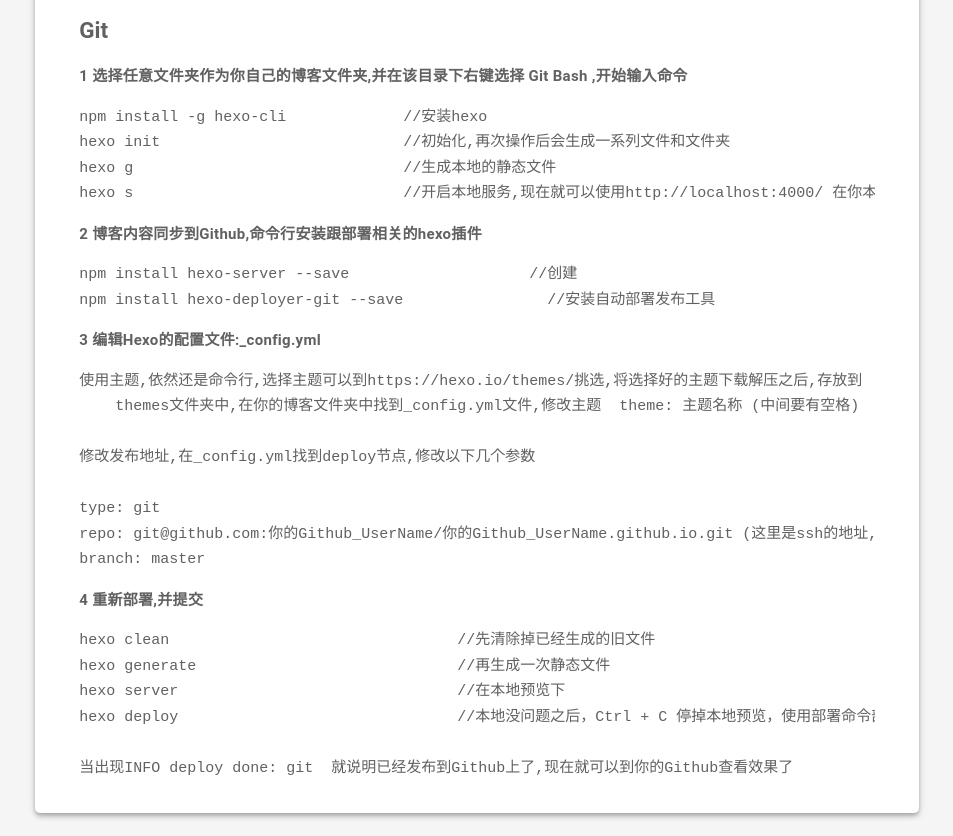
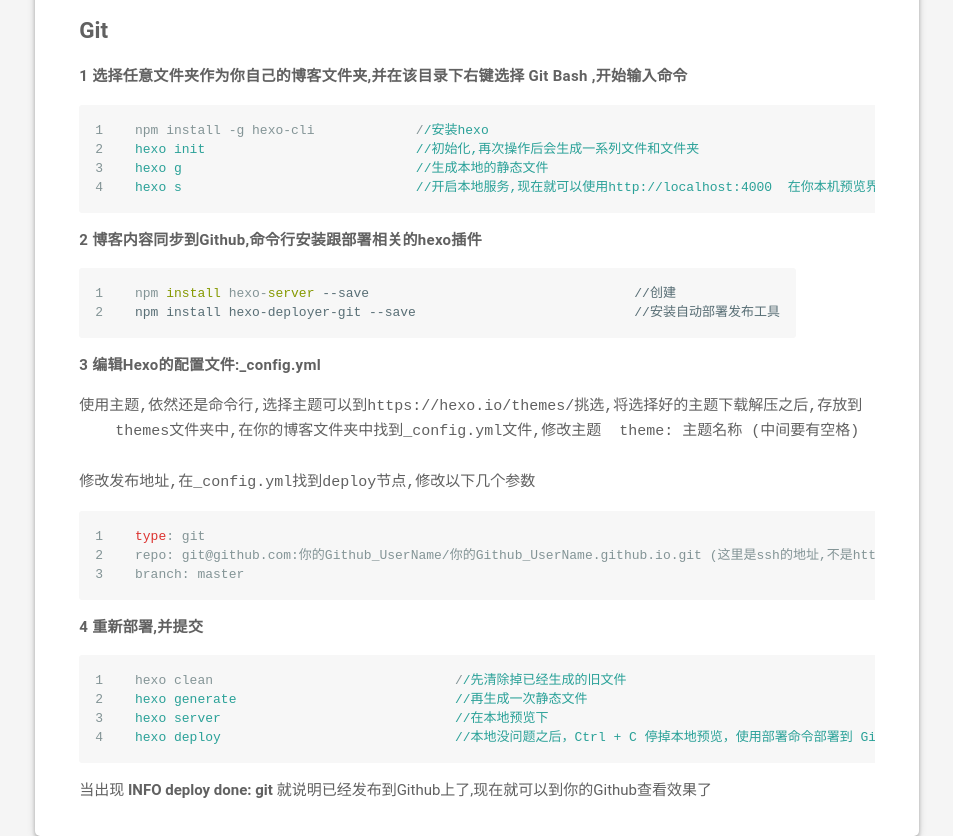
Before and after one commit to liuhuyun/liuhuyun.github.io, a plain HTML site: page 2017/02/10/Hexo博客简单搭建/index.html in a window 1280 px wide. Shown: the part 960-1796 px from the top of the page, without its empty margins (163-1116 px from the left). Drawn offline with Linux system fonts and the light colour scheme.

Commit message:
Site updated: 2017-02-13 09:27:24

```diff
--- a/2017/02/10/Hexo博客简单搭建/index.html
+++ b/2017/02/10/Hexo博客简单搭建/index.html
@@ -379,27 +379,16 @@
 <li>在你的github的settings中找到SSH and GPG keys ,选择New SSH key,</li>
 <li>把生成的is_rsa.pub文件中的全部内容拷贝到key中.</li>
 </ul>
-<h3 id="Git"><a href="#Git" class="headerlink" title="Git"></a>Git</h3><h5 id="1-选择任意文件夹作为你自己的博客文件夹-并在该目录下右键选择-Git-Bash-开始输入命令"><a href="#1-选择任意文件夹作为你自己的博客文件夹-并在该目录下右键选择-Git-Bash-开始输入命令" class="headerlink" title="1 选择任意文件夹作为你自己的博客文件夹,并在该目录下右键选择 Git Bash ,开始输入命令"></a>1 选择任意文件夹作为你自己的博客文件夹,并在该目录下右键选择 Git Bash ,开始输入命令</h5><pre><code>npm install -g hexo-cli             //安装hexo
-hexo init                           //初始化,再次操作后会生成一系列文件和文件夹
-hexo g                              //生成本地的静态文件
-hexo s                              //开启本地服务,现在就可以使用http://localhost:4000/ 在你本机预览界面
-</code></pre><h5 id="2-博客内容同步到Github-命令行安装跟部署相关的hexo插件"><a href="#2-博客内容同步到Github-命令行安装跟部署相关的hexo插件" class="headerlink" title="2 博客内容同步到Github,命令行安装跟部署相关的hexo插件"></a>2 博客内容同步到Github,命令行安装跟部署相关的hexo插件</h5><pre><code>npm install hexo-server --save                    //创建
-npm install hexo-deployer-git --save                //安装自动部署发布工具
-</code></pre><h5 id="3-编辑Hexo的配置文件-config-yml"><a href="#3-编辑Hexo的配置文件-config-yml" class="headerlink" title="3 编辑Hexo的配置文件:_config.yml"></a>3 编辑Hexo的配置文件:_config.yml</h5><pre><code>使用主题,依然还是命令行,选择主题可以到https://hexo.io/themes/挑选,将选择好的主题下载解压之后,存放到
+<h3 id="Git"><a href="#Git" class="headerlink" title="Git"></a>Git</h3><h5 id="1-选择任意文件夹作为你自己的博客文件夹-并在该目录下右键选择-Git-Bash-开始输入命令"><a href="#1-选择任意文件夹作为你自己的博客文件夹-并在该目录下右键选择-Git-Bash-开始输入命令" class="headerlink" title="1 选择任意文件夹作为你自己的博客文件夹,并在该目录下右键选择 Git Bash ,开始输入命令"></a>1 选择任意文件夹作为你自己的博客文件夹,并在该目录下右键选择 Git Bash ,开始输入命令</h5><figure class="highlight plain"><table><tr><td class="gutter"><pre><div class="line">1</div><div class="line">2</div><div class="line">3</div><div class="line">4</div></pre></td><td class="code"><pre><div class="line">npm install -g hexo-cli             //安装hexo</div><div class="line">hexo init                           //初始化,再次操作后会生成一系列文件和文件夹</div><div class="line">hexo g                              //生成本地的静态文件</div><div class="line">hexo s                              //开启本地服务,现在就可以使用http://localhost:4000  在你本机预览界面</div></pre></td></tr></table></figure>
+<h5 id="2-博客内容同步到Github-命令行安装跟部署相关的hexo插件"><a href="#2-博客内容同步到Github-命令行安装跟部署相关的hexo插件" class="headerlink" title="2 博客内容同步到Github,命令行安装跟部署相关的hexo插件"></a>2 博客内容同步到Github,命令行安装跟部署相关的hexo插件</h5><figure class="highlight plain"><table><tr><td class="gutter"><pre><div class="line">1</div><div class="line">2</div></pre></td><td class="code"><pre><div class="line">npm install hexo-server --save					//创建</div><div class="line">npm install hexo-deployer-git --save				//安装自动部署发布工具</div></pre></td></tr></table></figure>
+<h5 id="3-编辑Hexo的配置文件-config-yml"><a href="#3-编辑Hexo的配置文件-config-yml" class="headerlink" title="3 编辑Hexo的配置文件:_config.yml"></a>3 编辑Hexo的配置文件:_config.yml</h5><pre><code>使用主题,依然还是命令行,选择主题可以到https://hexo.io/themes/挑选,将选择好的主题下载解压之后,存放到
     themes文件夹中,在你的博客文件夹中找到_config.yml文件,修改主题  theme: 主题名称 (中间要有空格)
 
 修改发布地址,在_config.yml找到deploy节点,修改以下几个参数
+</code></pre><figure class="highlight plain"><table><tr><td class="gutter"><pre><div class="line">1</div><div class="line">2</div><div class="line">3</div></pre></td><td class="code"><pre><div class="line">type: git </div><div class="line">repo: git@github.com:你的Github_UserName/你的Github_UserName.github.io.git (这里是ssh的地址,不是https的)</div><div class="line">branch: master</div></pre></td></tr></table></figure>
+<h5 id="4-重新部署-并提交"><a href="#4-重新部署-并提交" class="headerlink" title="4 重新部署,并提交"></a>4 重新部署,并提交</h5><figure class="highlight plain"><table><tr><td class="gutter"><pre><div class="line">1</div><div class="line">2</div><div class="line">3</div><div class="line">4</div></pre></td><td class="code"><pre><div class="line">hexo clean                        	 //先清除掉已经生成的旧文件</div><div class="line">hexo generate                    	 //再生成一次静态文件</div><div class="line">hexo server                      	 //在本地预览下</div><div class="line">hexo deploy                       	 //本地没问题之后，Ctrl + C 停掉本地预览，使用部署命令部署到 Github上</div></pre></td></tr></table></figure>
+<p>当出现 <strong>INFO deploy done: git</strong>  就说明已经发布到Github上了,现在就可以到你的Github查看效果了</p>
 
-type: git
-repo: git@github.com:你的Github_UserName/你的Github_UserName.github.io.git (这里是ssh的地址,不是https的)
-branch: master
-</code></pre><h5 id="4-重新部署-并提交"><a href="#4-重新部署-并提交" class="headerlink" title="4 重新部署,并提交"></a>4 重新部署,并提交</h5><pre><code>hexo clean                                //先清除掉已经生成的旧文件
-hexo generate                             //再生成一次静态文件
-hexo server                               //在本地预览下
-hexo deploy                               //本地没问题之后，Ctrl + C 停掉本地预览，使用部署命令部署到 Github上
-
-当出现INFO deploy done: git  就说明已经发布到Github上了,现在就可以到你的Github查看效果了
-</code></pre>
 
 
 
```
Also changed, not shown: search.xml (+7 -18 lines).
